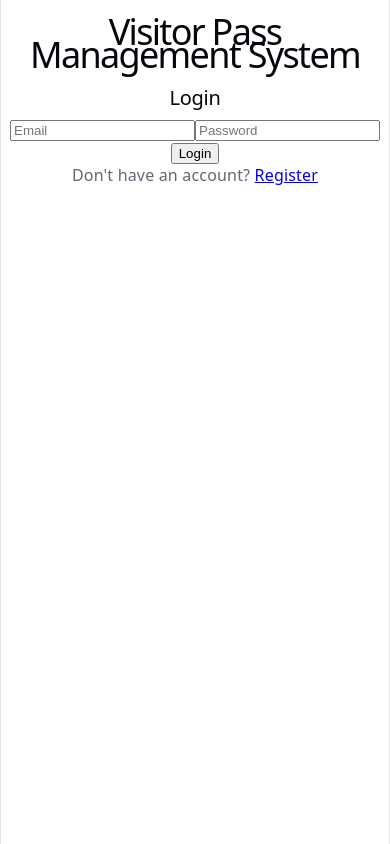
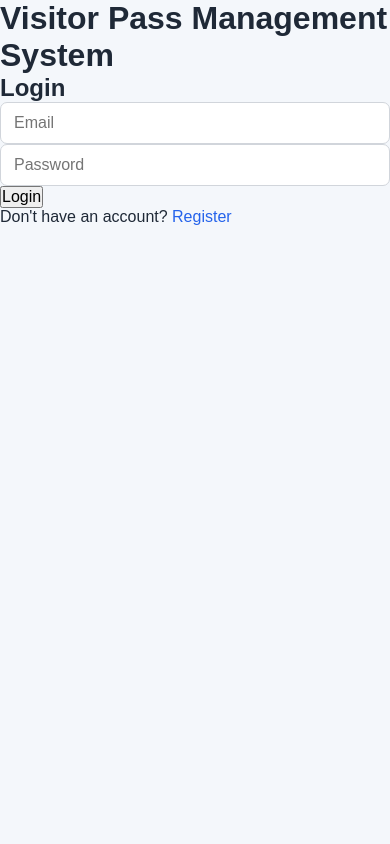
Before and after one commit to ShivaniVishwakarma07/Visitor-Pass-System, a React app in the folder frontend/: page / in a window 390 px wide. Built offline with nearby package versions, Linux system fonts and the light colour scheme; the HTML template or start-up script is replaced by a standard one.

Commit message:
Add responsive portfolio UI styles

```diff
--- a/frontend/src/index.css
+++ b/frontend/src/index.css
@@ -1,111 +1,280 @@
-:root {
-  --text: #6b6375;
-  --text-h: #08060d;
-  --bg: #fff;
-  --border: #e5e4e7;
-  --code-bg: #f4f3ec;
-  --accent: #aa3bff;
-  --accent-bg: rgba(170, 59, 255, 0.1);
-  --accent-border: rgba(170, 59, 255, 0.5);
-  --social-bg: rgba(244, 243, 236, 0.5);
-  --shadow:
-    rgba(0, 0, 0, 0.1) 0 10px 15px -3px, rgba(0, 0, 0, 0.05) 0 4px 6px -2px;
+* {
+  box-sizing: border-box;
+  margin: 0;
+  padding: 0;
+}
 
-  --sans: system-ui, 'Segoe UI', Roboto, sans-serif;
-  --heading: system-ui, 'Segoe UI', Roboto, sans-serif;
-  --mono: ui-monospace, Consolas, monospace;
+body {
+  font-family: Arial, sans-serif;
+  background: #f4f7fb;
+  color: #1f2937;
+}
 
-  font: 18px/145% var(--sans);
-  letter-spacing: 0.18px;
-  color-scheme: light dark;
-  color: var(--text);
-  background: var(--bg);
-  font-synthesis: none;
-  text-rendering: optimizeLegibility;
-  -webkit-font-smoothing: antialiased;
-  -moz-osx-font-smoothing: grayscale;
+button,
+input,
+select,
+textarea {
+  font: inherit;
+}
 
-  @media (max-width: 1024px) {
-    font-size: 16px;
+button {
+  cursor: pointer;
+}
+
+a {
+  text-decoration: none;
+  color: #2563eb;
+}
+
+.page-container {
+  max-width: 1200px;
+  margin: 0 auto;
+  padding: 30px 20px;
+}
+
+.page-header {
+  background: #ffffff;
+  padding: 20px 25px;
+  border-radius: 12px;
+  margin-bottom: 25px;
+  box-shadow: 0 2px 10px rgba(0, 0, 0, 0.06);
+}
+
+.page-header h1 {
+  margin-bottom: 8px;
+}
+
+.card {
+  background: #ffffff;
+  border-radius: 12px;
+  padding: 22px;
+  margin-bottom: 20px;
+  box-shadow: 0 2px 10px rgba(0, 0, 0, 0.06);
+}
+
+.form-grid {
+  display: grid;
+  grid-template-columns: repeat(2, 1fr);
+  gap: 15px;
+}
+
+.form-group {
+  display: flex;
+  flex-direction: column;
+  gap: 6px;
+}
+
+.form-group.full {
+  grid-column: 1 / -1;
+}
+
+input,
+select,
+textarea {
+  width: 100%;
+  padding: 11px 13px;
+  border: 1px solid #d1d5db;
+  border-radius: 7px;
+  outline: none;
+  background: #ffffff;
+}
+
+input:focus,
+select:focus,
+textarea:focus {
+  border-color: #2563eb;
+}
+
+textarea {
+  resize: vertical;
+  min-height: 90px;
+}
+
+.btn {
+  border: none;
+  border-radius: 7px;
+  padding: 10px 16px;
+  font-weight: 600;
+}
+
+.btn-primary {
+  background: #2563eb;
+  color: #ffffff;
+}
+
+.btn-success {
+  background: #16a34a;
+  color: #ffffff;
+}
+
+.btn-danger {
+  background: #dc2626;
+  color: #ffffff;
+}
+
+.btn-secondary {
+  background: #6b7280;
+  color: #ffffff;
+}
+
+.btn + .btn {
+  margin-left: 8px;
+}
+
+.table-wrapper {
+  overflow-x: auto;
+}
+
+table {
+  width: 100%;
+  border-collapse: collapse;
+  background: #ffffff;
+}
+
+th,
+td {
+  padding: 13px;
+  text-align: left;
+  border-bottom: 1px solid #e5e7eb;
+}
+
+th {
+  background: #f9fafb;
+  font-weight: 600;
+}
+
+.dashboard-grid {
+  display: grid;
+  grid-template-columns: repeat(4, 1fr);
+  gap: 18px;
+  margin-bottom: 25px;
+}
+
+.stat-card {
+  background: #ffffff;
+  padding: 22px;
+  border-radius: 12px;
+  box-shadow: 0 2px 10px rgba(0, 0, 0, 0.06);
+}
+
+.stat-card h3 {
+  font-size: 14px;
+  color: #6b7280;
+  margin-bottom: 10px;
+}
+
+.stat-card p {
+  font-size: 28px;
+  font-weight: 700;
+}
+
+.nav-links {
+  display: flex;
+  flex-wrap: wrap;
+  gap: 10px;
+  margin: 20px 0;
+}
+
+.nav-links a {
+  background: #eff6ff;
+  padding: 10px 14px;
+  border-radius: 7px;
+  font-weight: 600;
+}
+
+.error-message {
+  background: #fee2e2;
+  color: #991b1b;
+  padding: 12px;
+  border-radius: 7px;
+  margin-bottom: 15px;
+}
+
+.success-message {
+  background: #dcfce7;
+  color: #166534;
+  padding: 12px;
+  border-radius: 7px;
+  margin-bottom: 15px;
+}
+
+.auth-container {
+  min-height: 100vh;
+  display: flex;
+  justify-content: center;
+  align-items: center;
+  padding: 20px;
+}
+
+.auth-card {
+  width: 100%;
+  max-width: 420px;
+  background: #ffffff;
+  padding: 30px;
+  border-radius: 14px;
+  box-shadow: 0 4px 20px rgba(0, 0, 0, 0.08);
+}
+
+.auth-card h1 {
+  font-size: 24px;
+  margin-bottom: 8px;
+}
+
+.auth-card h2 {
+  margin-bottom: 20px;
+}
+
+.auth-card form {
+  display: flex;
+  flex-direction: column;
+  gap: 14px;
+}
+
+.auth-card button {
+  margin-top: 5px;
+}
+
+@media (max-width: 900px) {
+  .dashboard-grid {
+    grid-template-columns: repeat(2, 1fr);
+  }
+
+  .form-grid {
+    grid-template-columns: 1fr;
+  }
+
+  .form-group.full {
+    grid-column: auto;
   }
 }
 
-@media (prefers-color-scheme: dark) {
-  :root {
-    --text: #9ca3af;
-    --text-h: #f3f4f6;
-    --bg: #16171d;
-    --border: #2e303a;
-    --code-bg: #1f2028;
-    --accent: #c084fc;
-    --accent-bg: rgba(192, 132, 252, 0.15);
-    --accent-border: rgba(192, 132, 252, 0.5);
-    --social-bg: rgba(47, 48, 58, 0.5);
-    --shadow:
-      rgba(0, 0, 0, 0.4) 0 10px 15px -3px, rgba(0, 0, 0, 0.25) 0 4px 6px -2px;
+@media (max-width: 600px) {
+  .page-container {
+    padding: 20px 12px;
   }
 
-  #social .button-icon {
-    filter: invert(1) brightness(2);
+  .dashboard-grid {
+    grid-template-columns: 1fr;
+  }
+
+  .nav-links {
+    flex-direction: column;
+  }
+
+  .nav-links a {
+    width: 100%;
+  }
+
+  .btn {
+    width: 100%;
+    margin-bottom: 8px;
+  }
+
+  .btn + .btn {
+    margin-left: 0;
+  }
+
+  .auth-card {
+    padding: 22px;
   }
 }
-
-body {
-  margin: 0;
-}
-
-#root {
-  width: 1126px;
-  max-width: 100%;
-  margin: 0 auto;
-  text-align: center;
-  border-inline: 1px solid var(--border);
-  min-height: 100svh;
-  display: flex;
-  flex-direction: column;
-  box-sizing: border-box;
-}
-
-h1,
-h2 {
-  font-family: var(--heading);
-  font-weight: 500;
-  color: var(--text-h);
-}
-
-h1 {
-  font-size: 56px;
-  letter-spacing: -1.68px;
-  margin: 32px 0;
-  @media (max-width: 1024px) {
-    font-size: 36px;
-    margin: 20px 0;
-  }
-}
-h2 {
-  font-size: 24px;
-  line-height: 118%;
-  letter-spacing: -0.24px;
-  margin: 0 0 8px;
-  @media (max-width: 1024px) {
-    font-size: 20px;
-  }
-}
-p {
-  margin: 0;
-}
-
-code,
-.counter {
-  font-family: var(--mono);
-  display: inline-flex;
-  border-radius: 4px;
-  color: var(--text-h);
-}
-
-code {
-  font-size: 15px;
-  line-height: 135%;
-  padding: 4px 8px;
-  background: var(--code-bg);
-}
```
